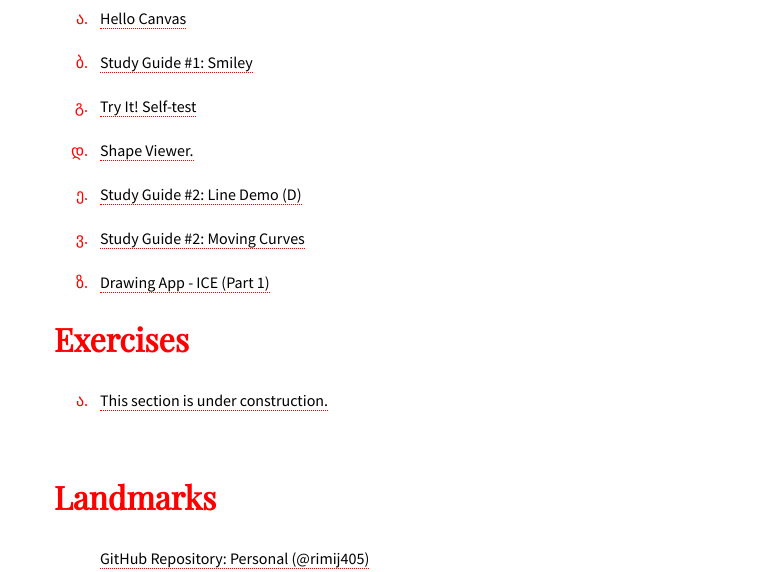
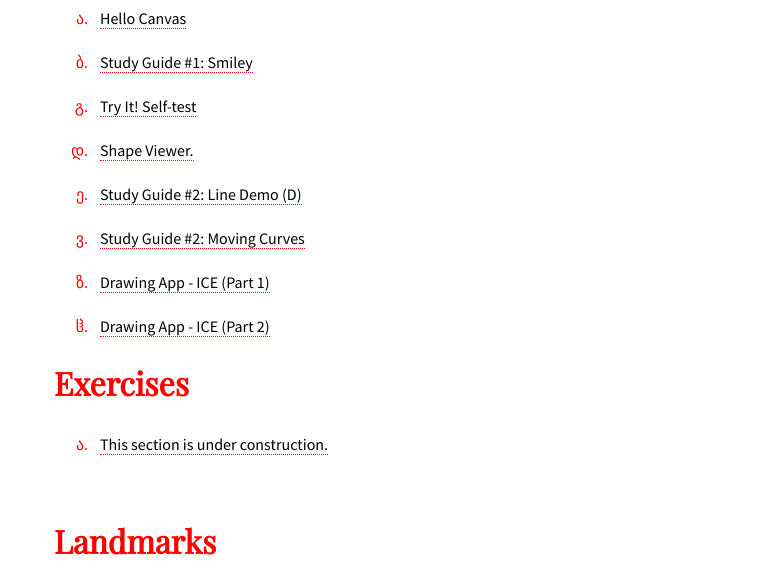
Before and after one commit to rimij405/IGME330, a plain HTML site: page index.html in a window 1280 px wide. Shown: the part 525-1097 px from the top of the page, without its empty margins (248-1031 px from the left). Drawn offline with nearby package versions, Linux system fonts and the light colour scheme; a web font is replaced by a local one.

```diff
--- a/index.html
+++ b/index.html
@@ -77,6 +77,7 @@
                         <li><a title="Study Guide: Line Demo D." href="homework/W2/2C/line-cap/2-1-line-cap-and-join-start.html">Study Guide #2: Line Demo (D)</a></li>
                         <li><a title="Study Guide: Moving Curves." href="homework/W2/2C/bezier/moving-curves.html">Study Guide #2: Moving Curves</a></li>
                         <li><a title="Drawing App: Part 1" href="homework/W3/3A/canvas-paint-start.html">Drawing App - ICE (Part 1)</a></li>
+                        <li><a title="Drawing App: Part 2" href="homework/W3/3B/canvas-paint-start.html">Drawing App - ICE (Part 2)</a></li>
                     </ol>
 
                     <!-- ICE LINKS -->
```
